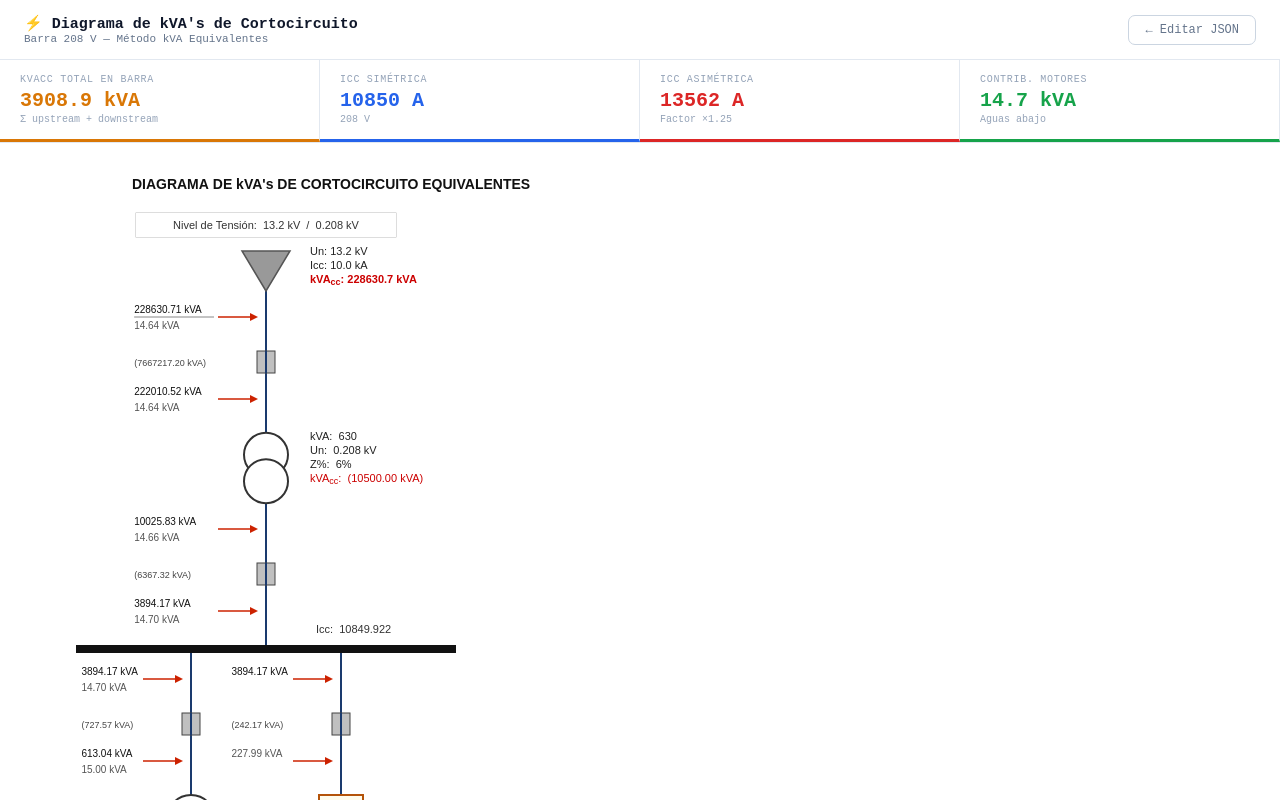
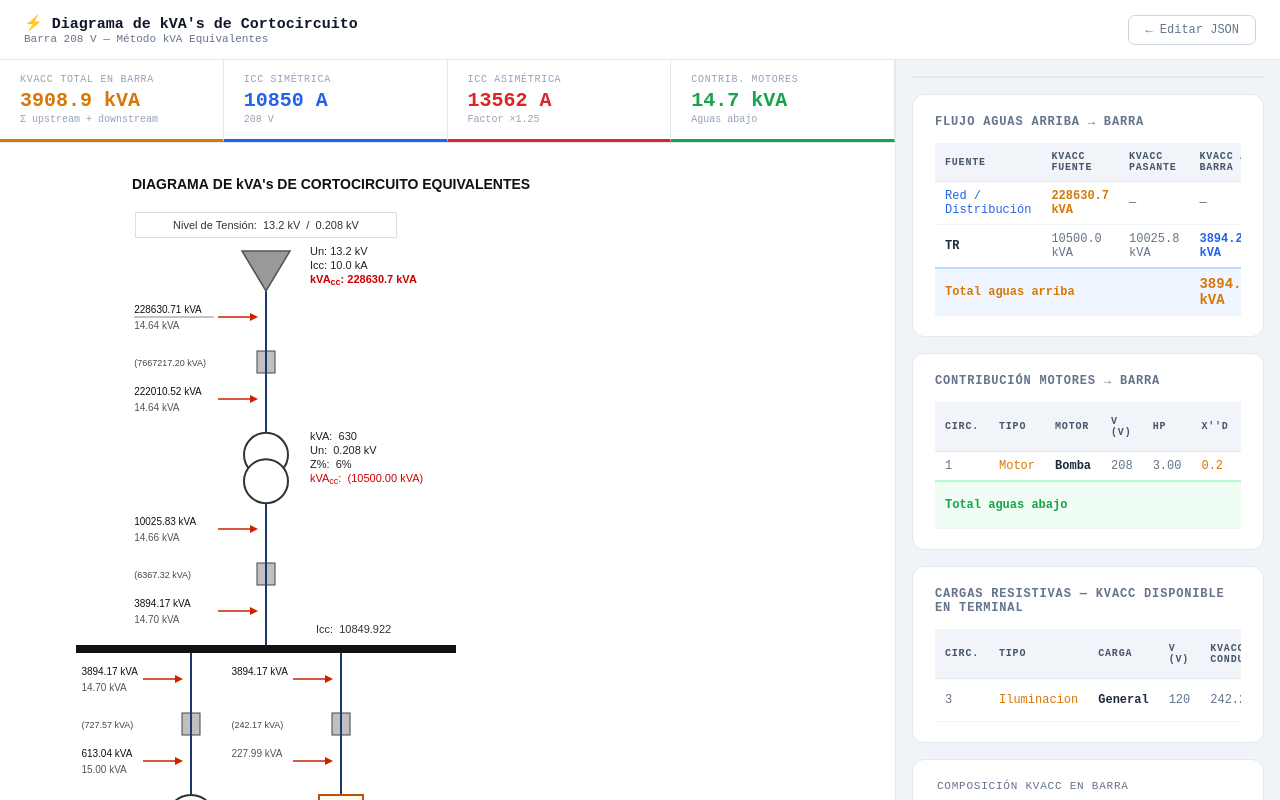
Before and after one commit to cmarioep/ICC-KVA, a React (Vite) app: page / in a window 1280 px wide. Both pictures are taken after a click on the button "⚡ CALCULAR Y VER DIAGRAMA UNIFILAR →". Shown: the top 800 px of the page. Built offline with nearby package versions, Linux system fonts and the light colour scheme.

Commit message:
Feat: nuevo layout para el diagrama

```diff
--- a/src/App.jsx
+++ b/src/App.jsx
@@ -262,7 +262,7 @@ export default function App() {
   } = result;
 
   return (
-    <div className="app">
+    <div className="app app--results">
       <div className="res-topbar">
         <div>
           <div className="res-topbar__title">⚡ Diagrama de kVA's de Cortocircuito</div>
@@ -271,7 +271,9 @@ export default function App() {
         <button onClick={() => setView("json")} className="btn-back">← Editar JSON</button>
       </div>
 
-      {/* KPI strip */}
+      <div className="res-body">
+        {/* Canvas — 70% */}
+        <div className="res-main">
           <div className="kpi-strip">
             {[
               { label: "kVAcc Total en Barra", value: formatNumber(busKVAcc, 1) + " kVA",                        color: "amber", sub: "Σ upstream + downstream" },
@@ -287,13 +289,13 @@ export default function App() {
             ))}
           </div>
 
-      {/* Canvas */}
           <div className="canvas-wrap">
             <canvas ref={canvasRef} />
           </div>
+        </div>
 
-      {/* Tables */}
-      <div className="tables-content">
+        {/* Aside — 30% */}
+        <aside className="res-aside">
           <ParameterSummary data={data} result={result} />
 
           <Card>
@@ -399,7 +401,6 @@ export default function App() {
             </Card>
           )}
 
-        {/* Final summary */}
           <div className="summary-grid">
             <div>
               <div className="summary-section__title">Composición kVAcc en barra</div>
@@ -431,6 +432,7 @@ export default function App() {
               </div>
             </div>
           </div>
+        </aside>
       </div>
     </div>
   );
--- a/src/App.scss
+++ b/src/App.scss
@@ -273,6 +273,55 @@ $c-border-input: #cbd5e1;
   font-family: $font-mono;
   color: $c-dark;
   padding-bottom: 48px;
+
+  &--results {
+    height: 100vh;
+    overflow: hidden;
+    padding-bottom: 0;
+    display: flex;
+    flex-direction: column;
+  }
+}
+
+// ── Results body (two-column) ─────────────────────────────────────────────────
+
+.res-body {
+  flex: 1;
+  display: flex;
+  overflow: hidden;
+}
+
+.res-main {
+  width: 70%;
+  display: flex;
+  flex-direction: column;
+  overflow: hidden;
+  border-right: 1px solid $c-border;
+
+  .kpi-strip {
+    flex-shrink: 0;
+  }
+
+  .canvas-wrap {
+    flex: 1;
+    overflow: auto;
+    border-bottom: none;
+  }
+}
+
+.res-aside {
+  width: 30%;
+  overflow-y: auto;
+  background: $bg-page;
+  padding: 16px;
+  display: flex;
+  flex-direction: column;
+  gap: 16px;
+  box-sizing: border-box;
+
+  .rp {
+    margin-bottom: 0;
+  }
 }
 
 // ── Topbar (form) ─────────────────────────────────────────────────────────────
@@ -846,7 +895,7 @@ $c-border-input: #cbd5e1;
   border-radius: 12px;
   padding: 20px 24px;
   display: grid;
-  grid-template-columns: 1fr 1fr;
+  grid-template-columns: 1fr;
   gap: 20px;
 }
 
```
Lines whose indentation alone changed are shown as unchanged.
